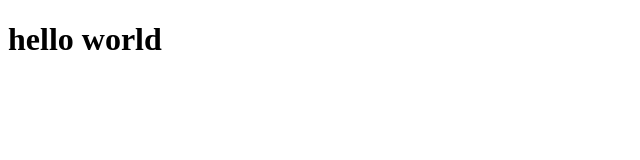
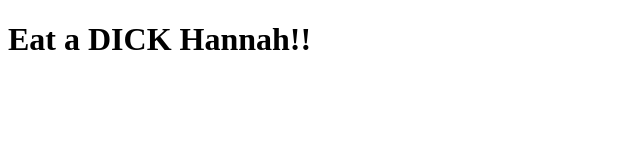
Before and after one commit to invaderwheels/portfolio, a plain HTML site: page index.html in a window 1280 px wide. Shown: the whole page, without its empty margins (0-640 px from the left). Drawn offline with Linux system fonts and the light colour scheme.

Commit message:
Update index.html

```diff
--- a/index.html
+++ b/index.html
@@ -8,7 +8,7 @@
 </head>
 <body class="body">
     <div id = one>
-    <h1 id=onename >hello world</h1>
+    <h1 id=onename >Eat a DICK Hannah!!</h1>
     </div>
 
 
```
